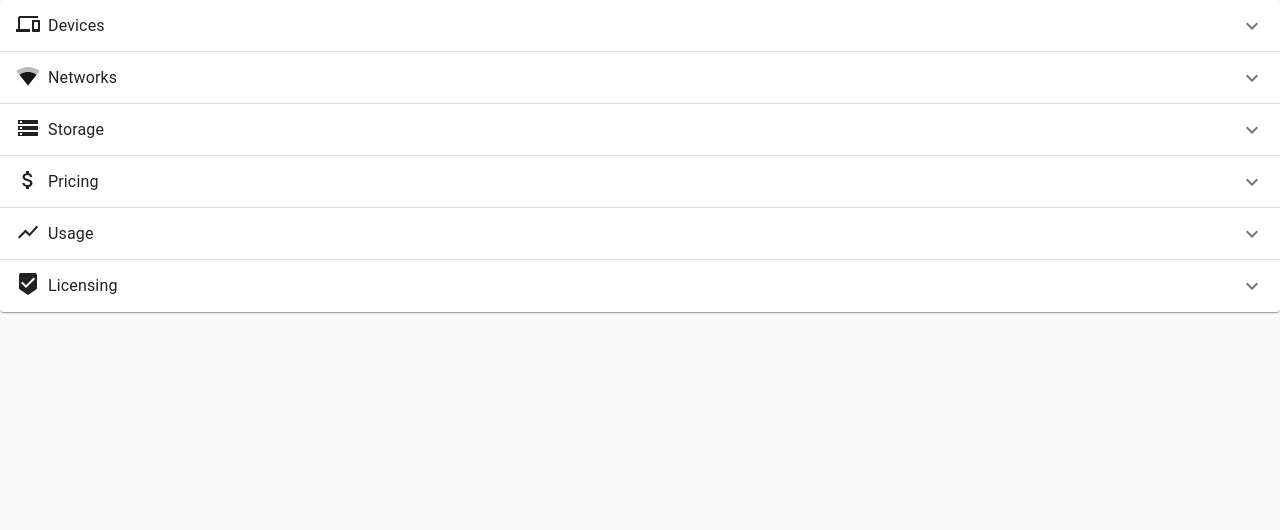
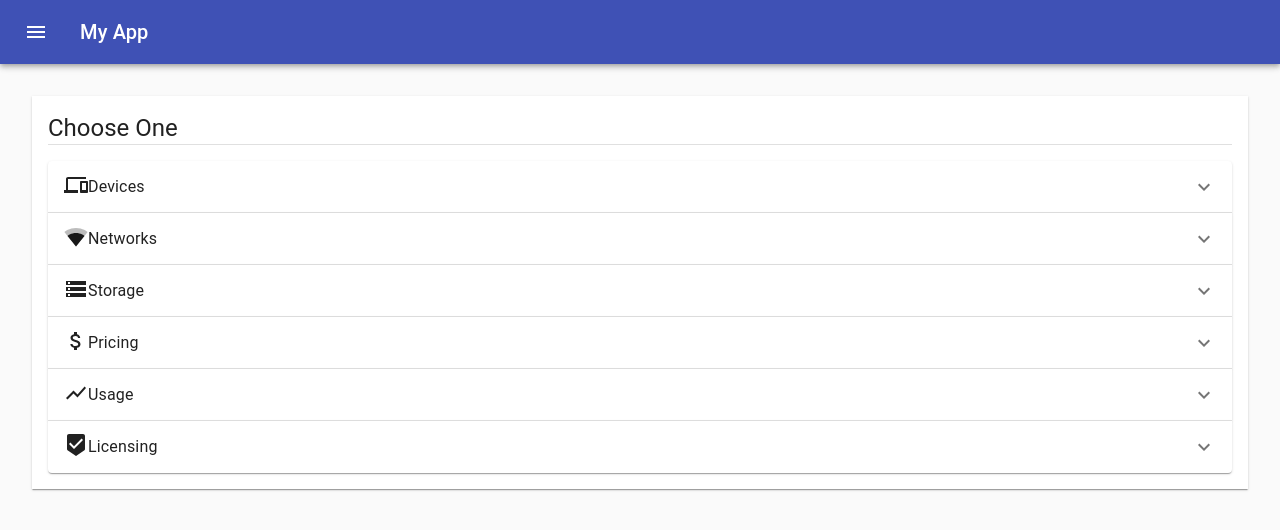
Before and after one commit to eliseuvideira/react-material-ui-cookbook, a React app: page / in a window 1280 px wide. Shown: the top 530 px of the page. Built offline with nearby package versions, Linux system fonts and the light colour scheme.

Commit message:
added drawer and appbar

```diff
--- a/src/components/Page.tsx
+++ b/src/components/Page.tsx
@@ -6,6 +6,17 @@ import {
   ExpansionPanelDetails,
   Typography,
   CssBaseline,
+  Grid,
+  AppBar,
+  Drawer,
+  Toolbar,
+  IconButton,
+  List,
+  ListItem,
+  ListItemIcon,
+  ListItemText,
+  Divider,
+  Paper,
 } from '@material-ui/core';
 import ExpandMoreIcon from '@material-ui/icons/ExpandMore';
 import AttachMoneyIcon from '@material-ui/icons/AttachMoney';
@@ -14,18 +25,29 @@ import NetworkWifiIcon from '@material-ui/icons/NetworkWifi';
 import StorageIcon from '@material-ui/icons/Storage';
 import ShowChartIcon from '@material-ui/icons/ShowChart';
 import BeenhereIcon from '@material-ui/icons/Beenhere';
+import MenuIcon from '@material-ui/icons/Menu';
+import HomeIcon from '@material-ui/icons/Home';
+import { Link, BrowserRouter } from 'react-router-dom';
 
 const useStyles = makeStyles((theme) => ({
-  root: {
-    flexGrow: 1,
+  drawerPaper: {
+    width: 250,
   },
-  paper: {
+  noSelect: {
+    userSelect: 'none',
+  },
+  toolbarIconButton: {
+    marginLeft: -12,
+    marginRight: 20,
+  },
+  container: {
+    padding: theme.spacing(4),
+  },
+  content: {
     padding: theme.spacing(2),
-    textAlign: 'center',
-    color: theme.palette.text.secondary,
   },
-  icon: {
-    marginRight: theme.spacing(1),
+  pt2: {
+    paddingTop: theme.spacing(2),
   },
 }));
 
@@ -62,9 +84,52 @@ const Page = () => {
   const [expandedIndex, setExpandedIndex] = useState(-1);
   const onChangeExpandedIndex = (index: number) => () =>
     setExpandedIndex(index === expandedIndex ? -1 : index);
+  const [drawerOpen, setDrawerOpen] = useState(false);
+  const toolbar = (
+    <Toolbar>
+      <IconButton
+        className={classes.toolbarIconButton}
+        color="inherit"
+        onClick={() => setDrawerOpen(!drawerOpen)}
+      >
+        <MenuIcon />
+      </IconButton>
+      <Typography variant="h6" className={classes.noSelect}>
+        My App
+      </Typography>
+    </Toolbar>
+  );
   return (
-    <div className={classes.root}>
+    <BrowserRouter>
       <CssBaseline />
+      <AppBar position="sticky">{toolbar}</AppBar>
+      <Drawer
+        open={drawerOpen}
+        onClose={() => setDrawerOpen(false)}
+        classes={{ paper: classes.drawerPaper }}
+      >
+        <AppBar position="static">{toolbar}</AppBar>
+        <Divider />
+        <List>
+          <ListItem
+            button
+            component={Link}
+            to="/"
+            onClick={() => setDrawerOpen(false)}
+          >
+            <ListItemIcon>
+              <HomeIcon />
+            </ListItemIcon>
+            <ListItemText>Home</ListItemText>
+          </ListItem>
+        </List>
+      </Drawer>
+      <Grid container className={classes.container}>
+        <Grid item sm={12}>
+          <Paper square className={classes.content}>
+            <Typography variant="h5">Choose One</Typography>
+            <Divider />
+            <div className={classes.pt2}>
               {panels
                 .filter(({ hidden }) => !hidden)
                 .map(({ title, content, Icon, disabled }, index) => (
@@ -75,7 +140,7 @@ const Page = () => {
                     onChange={onChangeExpandedIndex(index)}
                   >
                     <ExpansionPanelSummary expandIcon={<ExpandMoreIcon />}>
-              <Icon className={classes.icon} />
+                      <Icon />
                       <Typography variant="subtitle1">{title}</Typography>
                     </ExpansionPanelSummary>
                     <ExpansionPanelDetails>
@@ -84,6 +149,10 @@ const Page = () => {
                   </ExpansionPanel>
                 ))}
             </div>
+          </Paper>
+        </Grid>
+      </Grid>
+    </BrowserRouter>
   );
 };
 
```
Lines whose indentation alone changed are shown as unchanged.
